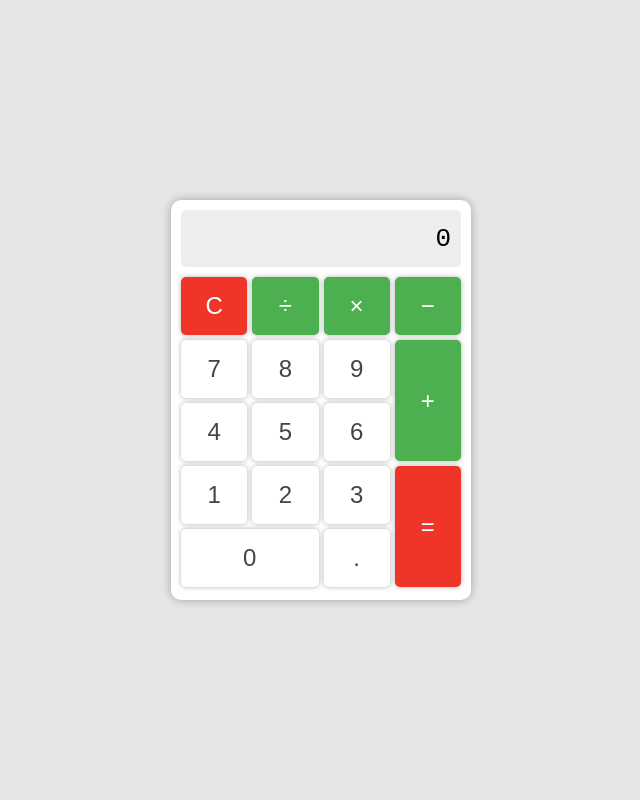
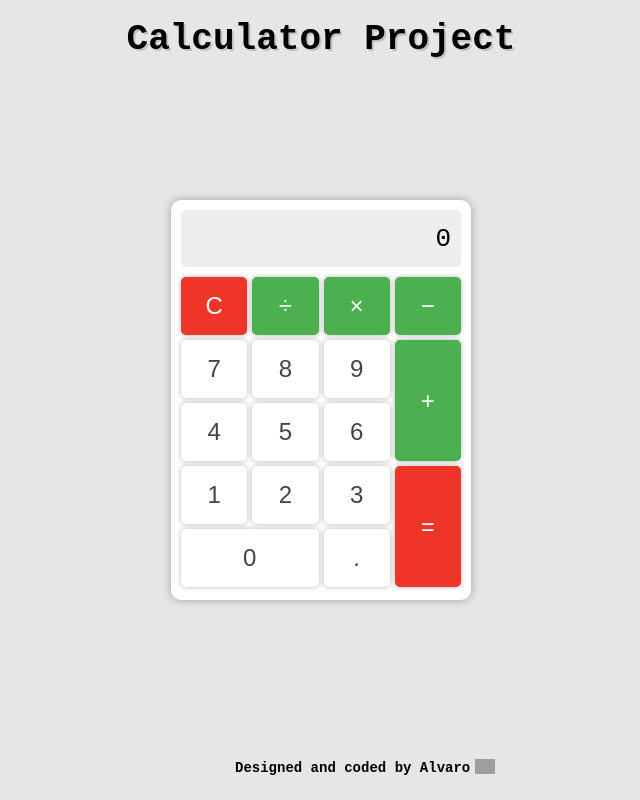
Before and after one commit to ARecabarren/simpleCalculator, a plain HTML site: page index.html in a window 1280 px wide. Shown: the whole page, without its empty margins (319-959 px from the left). Drawn offline with Linux system fonts and the light colour scheme; grey boxes are pictures that could not be loaded.

Commit message:
Add h1 and footer

```diff
--- a/index.html
+++ b/index.html
@@ -10,7 +10,7 @@
 </head>
 
 <body>
-
+    <h1>Calculator Project</h1>
     <div class="calculator-container">
         <div class="calculator">
             <div class="calculator-display">0</div>
@@ -35,7 +35,16 @@
             </div>
         </div>
     </div>
+
+    <div>
+        <footer>
+        <p>Designed and coded by Alvaro</p>
+        <a href="https://github.com/ARecabarren/simpleCalculator">
+          <img src="https://github.githubassets.com/images/modules/logos_page/GitHub-Mark.png" alt="Github Logo">
+        </a>
+      </footer>
     </div>
+
 
     <script src="script.js"></script>
 </body>
--- a/style.css
+++ b/style.css
@@ -3,6 +3,9 @@
 }
 
 body {
+	display: flex;
+	flex-direction: column;
+	align-items: center;
 	margin: 0;
 	padding: 0;
 	height: 100vh;
@@ -126,3 +129,34 @@ body {
 .zero {
 	grid-column: 1/3;
 }
+
+footer {
+	display: flex;
+	justify-content: center;
+	align-items: center;
+	background-color: #e6e6e6;
+	padding: 10px;
+	font-size: 14px;
+	font-weight: bold;
+	font-family: monospace;
+	position: fixed;
+ 	left: 42.5%;
+  	bottom: 0;
+  }
+
+  footer img {
+	width: 20px;
+	margin-left: 5px;
+  }
+
+  h1 {
+	font-family: 'Courier New', Courier, monospace;
+	font-size: 36px;
+	text-align: center;
+	margin-top: 50px;
+	margin-bottom: 20px;
+	text-shadow: 2px 2px #c2c2c2;
+	position: fixed;
+	bottom: 90%;
+	left: 39%%;
+  }
```
